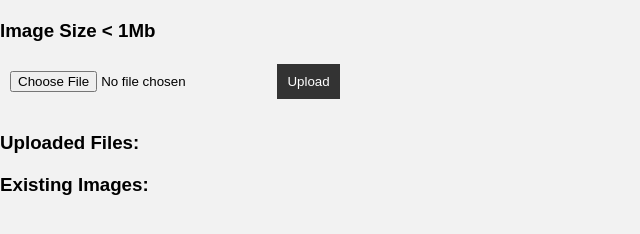
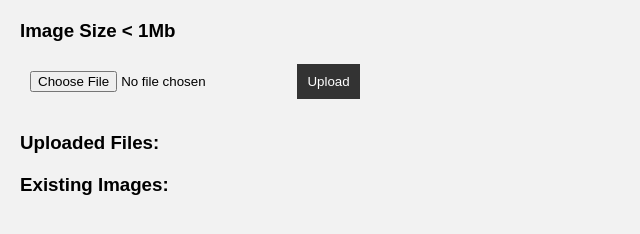
Before and after one commit to Pratham5901/ImageStoreSocket.io, a website: page index.html in a window 1280 px wide. Shown: the whole page, without its empty margins (0-640 px from the left). Drawn offline with nearby package versions, Linux system fonts and the light colour scheme; no server answers.

Commit message:
frontend edit

```diff
--- a/public/styles.css
+++ b/public/styles.css
@@ -12,6 +12,7 @@ ul {
 
 #fileList {
   margin-top: 20px;
+  margin-left: 20px;
 }
 
 #files .file-card {
@@ -33,6 +34,7 @@ ul {
 
 #imageList {
   margin-top: 20px;
+  margin-left: 20px;
 }
 
 #images .image-card img {
@@ -109,6 +111,7 @@ section {
 
 form {
   margin-top: 20px;
+  margin-left: 20px;
 }
 
 input, button {
```
Also changed, not shown: index.html (+1 -1 lines).
